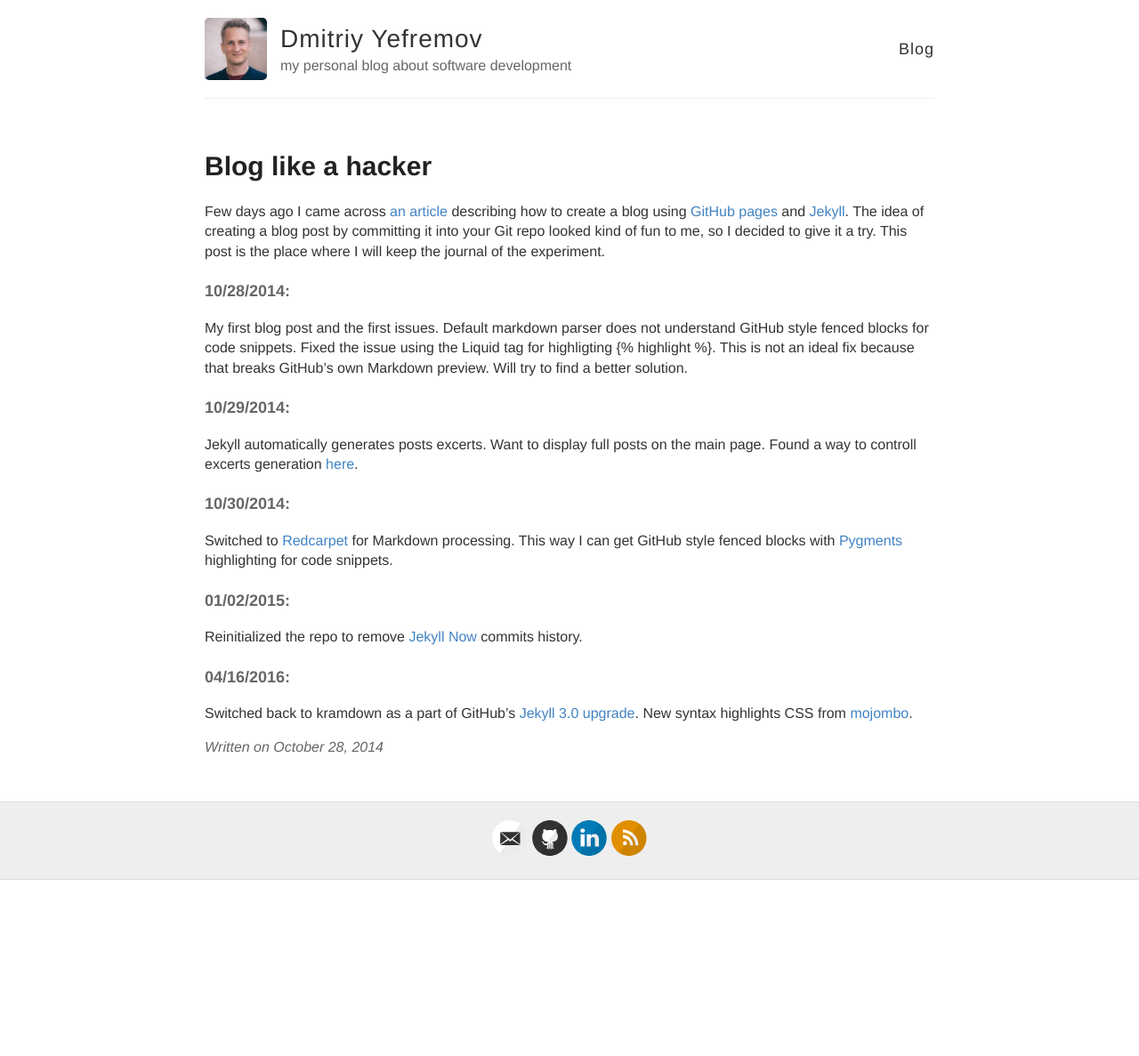
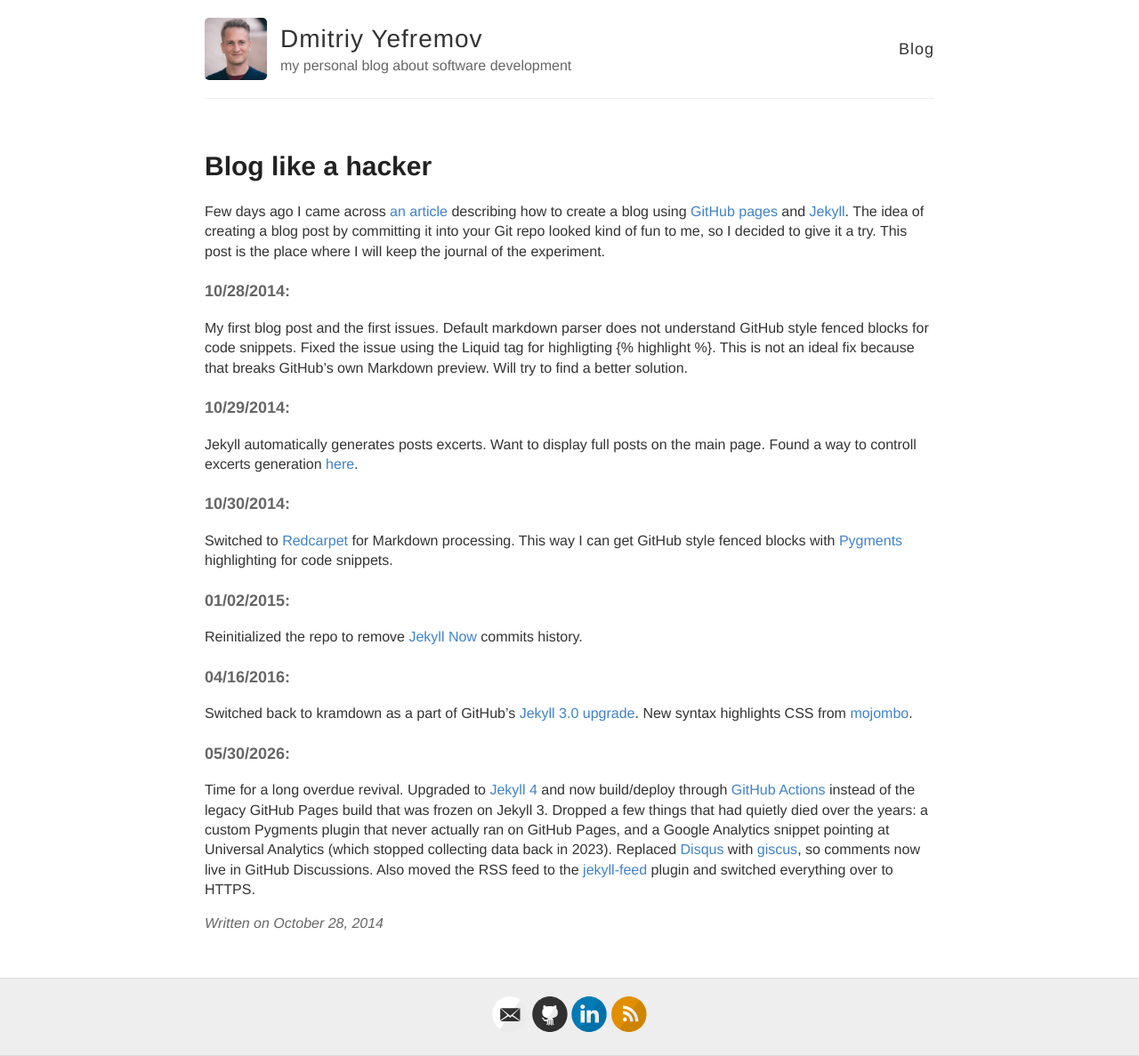
Before and after one commit to dmitriy-yefremov/dmitriy-yefremov.github.io, a Jekyll site: the page built from _posts/2014-10-28-blog-like-a-hacker.md, in a window 1280 px wide. Shown: the whole page at 89% size. Built offline with Jekyll 4.4.1, drawn with Linux system fonts in a browser that asks for light colours; comment, search, counter and statistics services are not loaded; before the commit the page ends 989 px from its top, so only the background shows below that.

Commit message:
Journal entry for 2026 Jekyll 4 / Actions / giscus revival
Co-Authored-By: Claude Opus 4.8 <noreply@anthropic.com>

```diff
--- a/_posts/2014-10-28-blog-like-a-hacker.md
+++ b/_posts/2014-10-28-blog-like-a-hacker.md
@@ -19,3 +19,6 @@ Reinitialized the repo to remove [Jekyll Now](https://github.com/barryclark/jeky
 
 #### 04/16/2016:
 Switched back to kramdown as a part of GitHub's [Jekyll 3.0 upgrade](https://github.com/blog/2100-github-pages-now-faster-and-simpler-with-jekyll-3-0). New syntax highlights CSS from [mojombo](https://github.com/mojombo/tpw).
+
+#### 05/30/2026:
+Time for a long overdue revival. Upgraded to [Jekyll 4](http://jekyllrb.com/) and now build/deploy through [GitHub Actions](https://github.com/dmitriy-yefremov/dmitriy-yefremov.github.io/blob/master/.github/workflows/jekyll.yml) instead of the legacy GitHub Pages build that was frozen on Jekyll 3. Dropped a few things that had quietly died over the years: a custom Pygments plugin that never actually ran on GitHub Pages, and a Google Analytics snippet pointing at Universal Analytics (which stopped collecting data back in 2023). Replaced [Disqus](https://disqus.com/) with [giscus](https://giscus.app/), so comments now live in GitHub Discussions. Also moved the RSS feed to the [jekyll-feed](https://github.com/jekyll/jekyll-feed) plugin and switched everything over to HTTPS.
```
